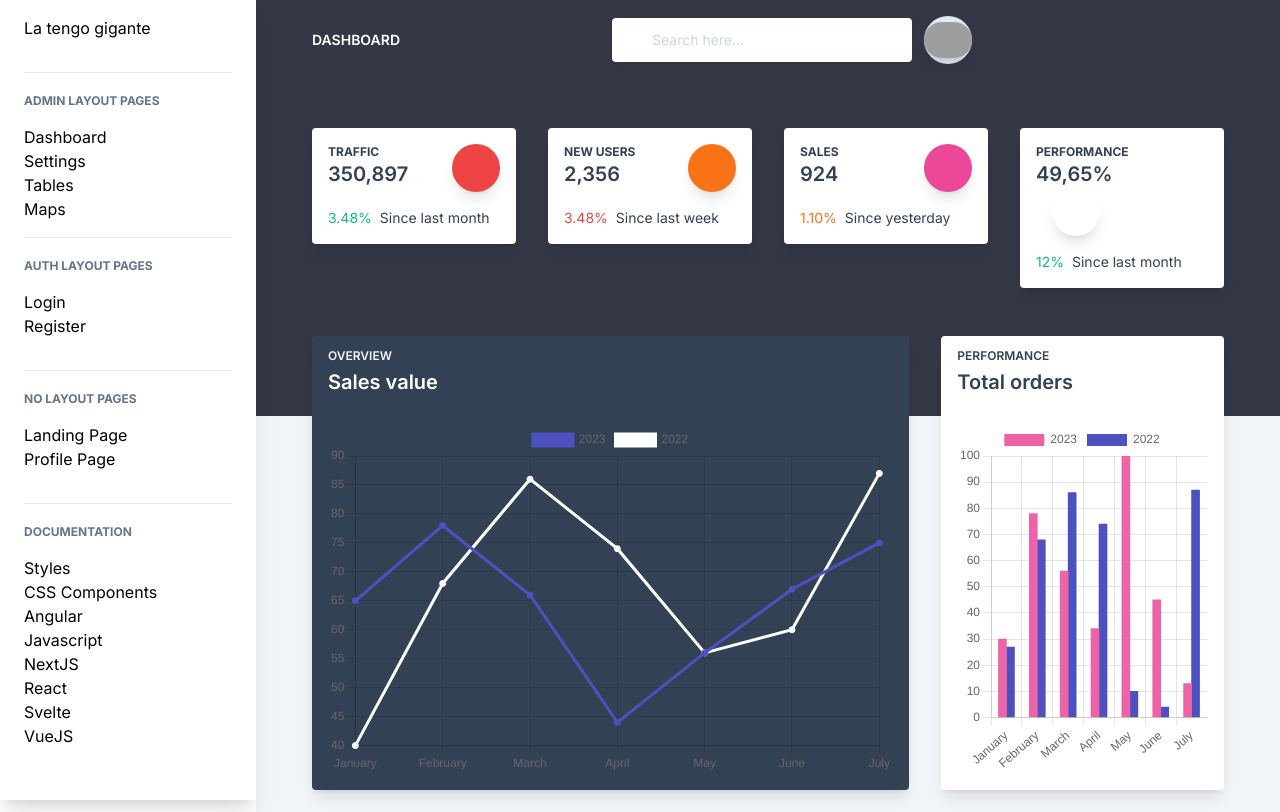
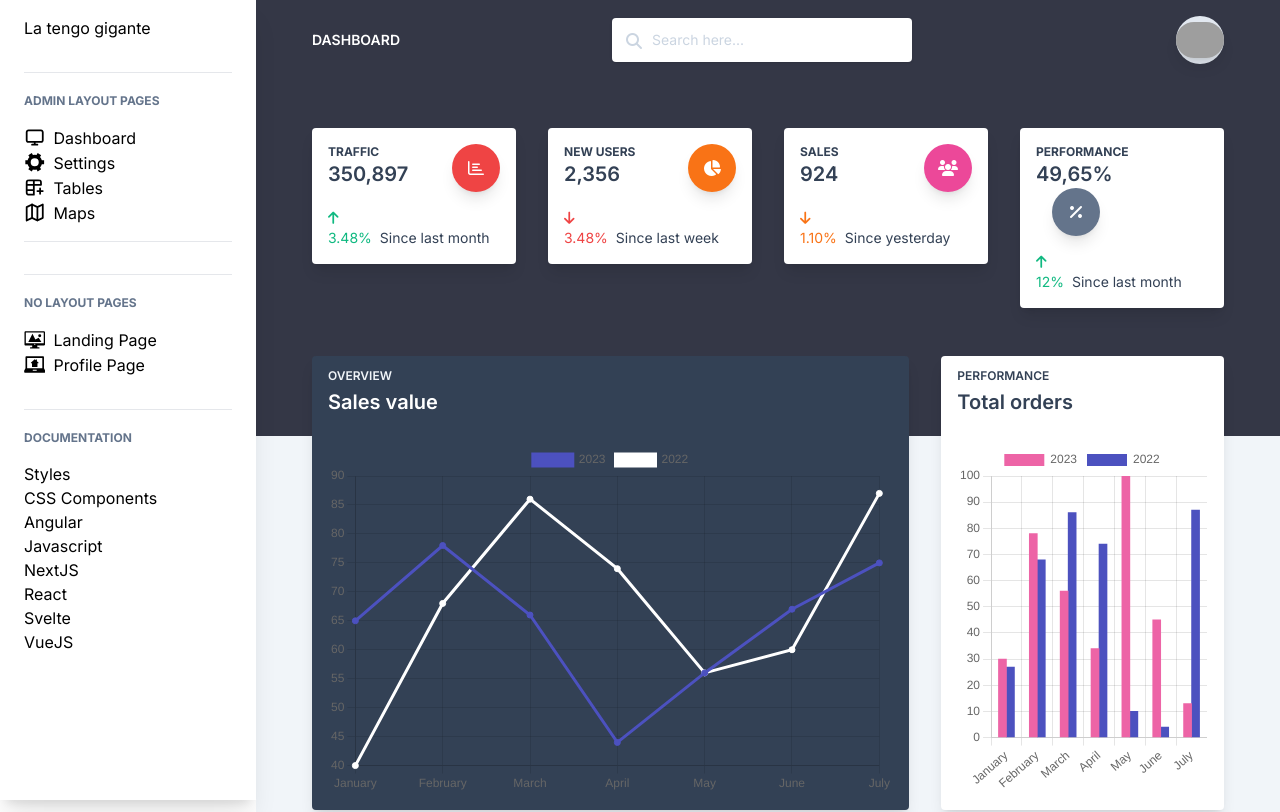
Before and after one commit to pablosecuen/Urban, a Next.js app in the folder client/: page /admin in a window 1280 px wide. Shown: the top 812 px of the page. Built offline with nearby package versions, Linux system fonts and the light colour scheme; grey boxes are pictures that could not be loaded.

Commit message:
construiccion de un dashboard con rutas multiproposito

```diff
--- a/client/components/Headers/HeaderStats.js
+++ b/client/components/Headers/HeaderStats.js
@@ -1,19 +1,20 @@
 import React from "react";
-
+import { config } from "@fortawesome/fontawesome-svg-core";
+import "@fortawesome/fontawesome-free/css/all.css";
 // components
-
+config.autoAddCss = false;
 import CardStats from "components/Cards/CardStats.js";
 
 export default function HeaderStats() {
   return (
     <>
       {/* Header */}
-      <div className="relative bg-blueGray-800 md:pt-32 pb-32 pt-12">
-        <div className="px-4 md:px-10 mx-auto w-full">
+      <div className="relative bg-blueGray-800 pb-32 pt-12 md:pt-32">
+        <div className="mx-auto w-full px-4 md:px-10">
           <div>
             {/* Card stats */}
             <div className="flex flex-wrap">
-              <div className="w-full lg:w-6/12 xl:w-3/12 px-4">
+              <div className="w-full px-4 lg:w-6/12 xl:w-3/12">
                 <CardStats
                   statSubtitle="TRAFFIC"
                   statTitle="350,897"
@@ -25,7 +26,7 @@ export default function HeaderStats() {
                   statIconColor="bg-red-500"
                 />
               </div>
-              <div className="w-full lg:w-6/12 xl:w-3/12 px-4">
+              <div className="w-full px-4 lg:w-6/12 xl:w-3/12">
                 <CardStats
                   statSubtitle="NEW USERS"
                   statTitle="2,356"
@@ -37,7 +38,7 @@ export default function HeaderStats() {
                   statIconColor="bg-orange-500"
                 />
               </div>
-              <div className="w-full lg:w-6/12 xl:w-3/12 px-4">
+              <div className="w-full px-4 lg:w-6/12 xl:w-3/12">
                 <CardStats
                   statSubtitle="SALES"
                   statTitle="924"
@@ -49,7 +50,7 @@ export default function HeaderStats() {
                   statIconColor="bg-pink-500"
                 />
               </div>
-              <div className="w-full lg:w-6/12 xl:w-3/12 px-4">
+              <div className="w-full px-4 lg:w-6/12 xl:w-3/12">
                 <CardStats
                   statSubtitle="PERFORMANCE"
                   statTitle="49,65%"
@@ -58,7 +59,7 @@ export default function HeaderStats() {
                   statPercentColor="text-emerald-500"
                   statDescripiron="Since last month"
                   statIconName="fas fa-percent"
-                  statIconColor="bg-lightBlue-500"
+                  statIconColor="bg-blueGray-500"
                 />
               </div>
             </div>
--- a/client/components/Maps/MapExample.js
+++ b/client/components/Maps/MapExample.js
@@ -80,8 +80,8 @@ function MapExample() {
   });
   return (
     <>
-      <div className="relative w-full rounded h-600-px">
-        <div className="rounded h-full" ref={mapRef} />
+      <div className="h-600-px relative w-full rounded">
+        <div className="h-full rounded" ref={mapRef} />
       </div>
     </>
   );
--- a/client/components/Navbars/AdminNavbar.js
+++ b/client/components/Navbars/AdminNavbar.js
@@ -5,7 +5,7 @@ import UserDropdown from "components/Dropdowns/UserDropdown.js";
 
 export default function Navbar() {
   return (
-    <>
+    <div className="flex justify-between">
       {/* Navbar */}
       <nav className="absolute left-0 top-0 z-10 flex w-full items-center bg-transparent p-4 md:flex-row md:flex-nowrap md:justify-start">
         <div className="mx-autp flex w-full flex-wrap items-center justify-between px-4 md:flex-nowrap md:px-10">
@@ -20,23 +20,23 @@ export default function Navbar() {
           {/* Form */}
           <form className="mr-3 hidden flex-row flex-wrap items-center md:flex lg:ml-auto">
             <div className="relative flex w-full flex-wrap items-stretch">
-              <span className="text-blueGray-300 absolute z-10 h-full w-8 items-center justify-center  rounded bg-transparent py-3 pl-3 text-center text-base font-normal leading-snug">
+              <span className="absolute z-10 h-full w-8 items-center justify-center rounded  bg-transparent py-3 pl-3 text-center text-base font-normal leading-snug text-blueGray-300">
                 <i className="fas fa-search"></i>
               </span>
               <input
                 type="text"
                 placeholder="Search here..."
-                className="placeholder-blueGray-300 text-blueGray-600 relative w-full rounded border-0 bg-white px-3 py-3 pl-10 text-sm shadow outline-none focus:outline-none focus:ring"
+                className="relative w-full rounded border-0 bg-white px-3 py-3 pl-10 text-sm text-blueGray-600 placeholder-blueGray-300 shadow outline-none focus:outline-none focus:ring"
               />
             </div>
           </form>
           {/* User */}
-          <ul className="hidden list-none flex-col items-center md:flex md:flex-row">
+          <ul className="hidden list-none flex-col items-center justify-end  md:flex md:flex-row">
             <UserDropdown />
           </ul>
         </div>
       </nav>
       {/* End Navbar */}
-    </>
+    </div>
   );
 }
--- a/client/components/Sidebar/Sidebar.js
+++ b/client/components/Sidebar/Sidebar.js
@@ -40,7 +40,7 @@ export default function Sidebar() {
             }
           >
             {/* Collapse header */}
-            <div className="border-blueGray-200 mb-4 block border-b border-solid pb-4 md:hidden md:min-w-full">
+            <div className="mb-4 block border-b border-solid border-blueGray-200 pb-4 md:hidden md:min-w-full">
               <div className="flex flex-wrap">
                 <div className="w-6/12">
                   <Link href="/">Notus NextJS</Link>
@@ -62,7 +62,7 @@ export default function Sidebar() {
                 <input
                   type="text"
                   placeholder="Search"
-                  className="border-blueGray-500 placeholder-blueGray-300 text-blueGray-600 h-12 w-full rounded  border  border-solid bg-white px-3 py-2 text-base font-normal leading-snug shadow-none outline-none focus:outline-none"
+                  className="h-12 w-full rounded border border-solid border-blueGray-500  bg-white  px-3 py-2 text-base font-normal leading-snug text-blueGray-600 placeholder-blueGray-300 shadow-none outline-none focus:outline-none"
                 />
               </div>
             </form>
@@ -70,25 +70,90 @@ export default function Sidebar() {
             {/* Divider */}
             <hr className="my-4 md:min-w-full" />
             {/* Heading */}
-            <h6 className="text-blueGray-500 block pb-4 pt-1 text-xs font-bold uppercase no-underline md:min-w-full">
+            <h6 className="block pb-4 pt-1 text-xs font-bold uppercase text-blueGray-500 no-underline md:min-w-full">
               Admin Layout Pages
             </h6>
             {/* Navigation */}
 
             <ul className="flex list-none flex-col md:min-w-full md:flex-col">
-              <li className="items-center">
+              <li className="flex items-center justify-start gap-2">
+                <svg width="25px" height="25px" viewBox="0 0 24 24" fill="none" className="w-auto">
+                  <g id="SVGRepo_bgCarrier" stroke-width="0"></g>
+                  <g id="SVGRepo_tracerCarrier" stroke-linecap="round" stroke-linejoin="round"></g>
+                  <g id="SVGRepo_iconCarrier">
+                    {" "}
+                    <path
+                      fill-rule="evenodd"
+                      clip-rule="evenodd"
+                      d="M2 6C2 4.34315 3.34315 3 5 3H19C20.6569 3 22 4.34315 22 6V15C22 16.6569 20.6569 18 19 18H13V19H15C15.5523 19 16 19.4477 16 20C16 20.5523 15.5523 21 15 21H9C8.44772 21 8 20.5523 8 20C8 19.4477 8.44772 19 9 19H11V18H5C3.34315 18 2 16.6569 2 15V6ZM5 5C4.44772 5 4 5.44772 4 6V15C4 15.5523 4.44772 16 5 16H19C19.5523 16 20 15.5523 20 15V6C20 5.44772 19.5523 5 19 5H5Z"
+                      fill="#000000"
+                    ></path>{" "}
+                  </g>
+                </svg>{" "}
                 <Link href="/admin/dashboard">Dashboard</Link>
               </li>
 
-              <li className="items-center">
+              <li className="flex items-center justify-start gap-2">
+                <svg
+                  width="25px"
+                  height="25px"
+                  viewBox="0 0 1024 1024"
+                  fill="#000000"
+                  className="w-auto"
+                >
+                  <g id="SVGRepo_bgCarrier" stroke-width="0"></g>
+                  <g id="SVGRepo_tracerCarrier" stroke-linecap="round" stroke-linejoin="round"></g>
+                  <g id="SVGRepo_iconCarrier">
+                    <path
+                      fill="#000000"
+                      d="M764.416 254.72a351.68 351.68 0 0 1 86.336 149.184H960v192.064H850.752a351.68 351.68 0 0 1-86.336 149.312l54.72 94.72-166.272 96-54.592-94.72a352.64 352.64 0 0 1-172.48 0L371.136 936l-166.272-96 54.72-94.72a351.68 351.68 0 0 1-86.336-149.312H64v-192h109.248a351.68 351.68 0 0 1 86.336-149.312L204.8 160l166.208-96h.192l54.656 94.592a352.64 352.64 0 0 1 172.48 0L652.8 64h.128L819.2 160l-54.72 94.72zM704 499.968a192 192 0 1 0-384 0 192 192 0 0 0 384 0z"
+                    ></path>
+                  </g>
+                </svg>
                 <Link href="/admin/settings">Settings</Link>
               </li>
 
-              <li className="items-center">
+              <li className="flex items-center justify-start gap-2">
+                <svg width="25px" height="25px" viewBox="0 0 24 24" fill="none" className="w-auto">
+                  <g id="SVGRepo_bgCarrier" stroke-width="0"></g>
+                  <g id="SVGRepo_tracerCarrier" stroke-linecap="round" stroke-linejoin="round"></g>
+                  <g id="SVGRepo_iconCarrier">
+                    {" "}
+                    <g id="Edit / Table_Add">
+                      {" "}
+                      <path
+                        id="Vector"
+                        d="M11 4H15.8002C16.9203 4 17.4801 4 17.9079 4.21799C18.2842 4.40973 18.5905 4.71547 18.7822 5.0918C19 5.5192 19 6.07899 19 7.19691V9.0002L11.0001 9.0001M11 4H6.2002C5.08009 4 4.51962 4 4.0918 4.21799C3.71547 4.40973 3.40973 4.71547 3.21799 5.0918C3 5.51962 3 6.08009 3 7.2002V9M11 4L11.0001 9.0001M3 9V15M3 9L11.0001 9.0001M3 15V16.8002C3 17.9203 3 18.4801 3.21799 18.9079C3.40973 19.2842 3.71547 19.5905 4.0918 19.7822C4.5192 20 5.07899 20 6.19691 20H11.0002L11.0001 9.0001M3 15H11M15 16H18M18 16H21M18 16V19M18 16V13"
+                        stroke="#000000"
+                        stroke-width="2"
+                        stroke-linecap="round"
+                        stroke-linejoin="round"
+                      ></path>{" "}
+                    </g>{" "}
+                  </g>
+                </svg>
                 <Link href="/admin/tables">Tables</Link>
               </li>
 
-              <li className="items-center">
+              <li className="flex items-center justify-start gap-2">
+                <svg width="25px" height="25px" viewBox="0 0 24 24" fill="none" className="w-auto">
+                  <g id="SVGRepo_bgCarrier" stroke-width="0"></g>
+                  <g id="SVGRepo_tracerCarrier" stroke-linecap="round" stroke-linejoin="round"></g>
+                  <g id="SVGRepo_iconCarrier">
+                    {" "}
+                    <g id="Navigation / Map">
+                      {" "}
+                      <path
+                        id="Vector"
+                        d="M15 6V21M15 6L21 3V18L15 21M15 6L9 3M15 21L9 18M9 18L3 21V6L9 3M9 18V3"
+                        stroke="#000000"
+                        stroke-width="2"
+                        stroke-linecap="round"
+                        stroke-linejoin="round"
+                      ></path>{" "}
+                    </g>{" "}
+                  </g>
+                </svg>
                 <Link href="/admin/maps">Maps</Link>
               </li>
             </ul>
@@ -96,35 +161,62 @@ export default function Sidebar() {
             {/* Divider */}
             <hr className="my-4 md:min-w-full" />
             {/* Heading */}
-            <h6 className="text-blueGray-500 block pb-4 pt-1 text-xs font-bold uppercase no-underline md:min-w-full">
-              Auth Layout Pages
-            </h6>
+
             {/* Navigation */}
-
-            <ul className="flex list-none flex-col md:mb-4 md:min-w-full md:flex-col">
-              <li className="items-center">
-                <Link href="/auth/login">Login</Link>
-              </li>
-
-              <li className="items-center">
-                <Link href="/auth/register">Register</Link>
-              </li>
-            </ul>
 
             {/* Divider */}
             <hr className="my-4 md:min-w-full" />
             {/* Heading */}
-            <h6 className="text-blueGray-500 block pb-4 pt-1 text-xs font-bold uppercase no-underline md:min-w-full">
+            <h6 className="block pb-4 pt-1 text-xs font-bold uppercase text-blueGray-500 no-underline md:min-w-full">
               No Layout Pages
             </h6>
             {/* Navigation */}
 
             <ul className="flex list-none flex-col md:mb-4 md:min-w-full md:flex-col">
-              <li className="items-center">
+              <li className="flex items-center justify-start gap-2">
+                <svg
+                  fill="#000000"
+                  height="25px"
+                  width="25px"
+                  version="1.2"
+                  baseProfile="tiny"
+                  id="Layer_1"
+                  className="w-auto"
+                  viewBox="-351 153 256 256"
+                >
+                  <g id="SVGRepo_bgCarrier" stroke-width="0"></g>
+                  <g id="SVGRepo_tracerCarrier" stroke-linecap="round" stroke-linejoin="round"></g>
+                  <g id="SVGRepo_iconCarrier">
+                    {" "}
+                    <g>
+                      {" "}
+                      <path d="M-112.7,181.7h-219.8c-6.9,0-12.7,5.8-12.7,12.7V340c0,6.9,5.8,12.7,12.7,12.7h79.5v21.2h-20.2c-3.5,0-6.4,2.9-6.4,6.4v0.9 c0,3.5,2.9,6.4,6.4,6.4h101.4c3.5,0,6.4-2.9,6.4-6.4v-0.9c0-3.5-2.9-6.4-6.4-6.4h-20.2v-21.2h79.5c6.9,0,12.7-5.8,12.7-12.7V194.4 C-100,187.4-105.8,181.7-112.7,181.7z M-222.6,345c-4,0.1-7.3-3.2-7.3-7.3c0-4,3.3-7.3,7.3-7.3s7.3,3.3,7.3,7.3 C-215.3,341.7-218.6,345-222.6,345z M-115.6,324.7H-329V197.5h213.5V324.7z"></path>{" "}
+                      <polygon points="-175.5,261 -215.6,282.3 -249.9,212.2 -299.9,310 -143.6,310 "></polygon>{" "}
+                      <circle cx="-163.3" cy="235.2" r="17.8"></circle>{" "}
+                    </g>{" "}
+                  </g>
+                </svg>
                 <Link href="/landing">Landing Page</Link>
               </li>
 
-              <li className="items-center">
+              <li className="flex items-center justify-start gap-2">
+                <svg
+                  fill="#000000"
+                  version="1.1"
+                  id="Layer_1"
+                  width="25px"
+                  height="25px"
+                  viewBox="0 0 256 201"
+                  enable-background="new 0 0 256 201"
+                  className="w-auto"
+                >
+                  <g id="SVGRepo_bgCarrier" stroke-width="0"></g>
+                  <g id="SVGRepo_tracerCarrier" stroke-linecap="round" stroke-linejoin="round"></g>
+                  <g id="SVGRepo_iconCarrier">
+                    {" "}
+                    <path d="M154.195,61.371V39.514h-12.047v10.777l-14-12.791L81.113,79.601l7.151,8.058l7.252-6.547V130.5h64.897V81.514l7.135,6.547 l7.339-7.856L154.195,61.371z M238.25,143.813V13.875c0-6.523-5.289-11.813-11.813-11.813H29.563 c-6.523,0-11.813,5.289-11.813,11.813v129.938L2,175.313v11.813c0,6.523,5.289,11.813,11.813,11.813h228.375 c6.523,0,11.813-5.289,11.813-11.813v-11.813L238.25,143.813z M104.125,175.313l1.122-11.813h45.752l1.122,11.813H104.125z M218.563,143.813H37.438V21.75h181.125V143.813z"></path>{" "}
+                  </g>
+                </svg>
                 <Link href="/profile">Profile Page</Link>
               </li>
             </ul>
@@ -132,7 +224,7 @@ export default function Sidebar() {
             {/* Divider */}
             <hr className="my-4 md:min-w-full" />
             {/* Heading */}
-            <h6 className="text-blueGray-500 block pb-4 pt-1 text-xs font-bold uppercase no-underline md:min-w-full">
+            <h6 className="block pb-4 pt-1 text-xs font-bold uppercase text-blueGray-500 no-underline md:min-w-full">
               Documentation
             </h6>
             {/* Navigation */}
```
